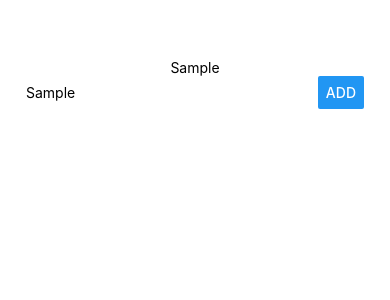
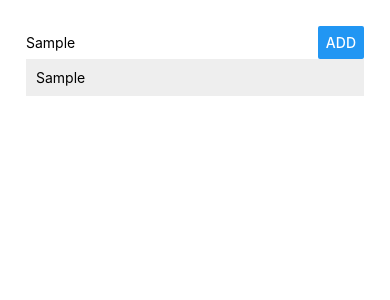
Before and after one commit to batuhaandogan/first-react-native, a React Native app in the folder newproject/: screen / in a window 390 px wide. Both pictures are taken after typing "Sample" into the empty fields and a click on the button "ADD". Shown: the top 300 px of the page. Built offline with nearby package versions, Linux system fonts and the light colour scheme.

Commit message:
added style and putted on seperate components

```diff
--- a/newproject/App.js
+++ b/newproject/App.js
@@ -1,105 +1,27 @@
-/**
- * Sample React Native App
- * https://github.com/facebook/react-native
- *
- * @format
- * @flow
- */
+import React, { Component } from "react";
+import { StyleSheet, View } from "react-native";
 
-// import React, {Component} from 'react';
-// import {Platform, StyleSheet, Text, View, TextInput} from 'react-native';
-// import { black } from 'ansi-colors';
-
-
-//   export default class App extends React.Component {
-
-// state = {
-//   placeName = ""
-// }
-
-// placeNameChangeHandler = (event) => {
-//    alert(event);
-// }
-
-//   render() {
-//     return (
-//       <View style={styles.container}>
-//        <TextInput
-//        style={{width: 300, borderColor: "black", borderWidth: 1}}
-//        value={this.state.placeName}
-//        onChange={this.placeNameChangeHandler}
-//        />
-//       </View>
-//     );
-//   }
-// }
-
-// const styles = StyleSheet.create({
-//   container: {
-//     flex: 1,
-//     justifyContent: 'center',
-//     alignItems: 'center',
-//     backgroundColor: '#F5FCFF',
-//   },
-//   welcome: {
-//     fontSize: 20,
-//     textAlign: 'center',
-//     margin: 10,
-//   },
-//   instructions: {
-//     textAlign: 'center',
-//     color: '#333333',
-//     marginBottom: 5,
-//   },
-// });
-
-import React, { Component } from "react";
-import { StyleSheet, Text, View, TextInput, Button } from "react-native";
+import PlaceInput from "./src/components/PlaceInput/PlaceInput";
+import PlaceList from "./src/components/PlaceList/PlaceList";
 
 export default class App extends Component {
   state = {
-    placeName: "",
     places: []
   };
 
-  placeNameChangedHandler = val => {
-    this.setState({
-      placeName: val
+  placeAddedHandler = placeName => {
+    this.setState(prevState => {
+      return {
+        places: prevState.places.concat(placeName)
+      };
     });
   };
 
-  placeSumbitHandler = () => {
-
-    if(this.state.placeName.trim() === "") {
-      return;
-    }
-
-    this.setState(prevState => {
-      return {
-            places: prevState.places.concat(prevState.placeName)
-      }
-    })
-
-  }
-
   render() {
-    const placesOutput = this.state.places.map((place, i) => (
-       <Text key={i}>{place}</Text>
-    ));
     return (
       <View style={styles.container}>
-      <View style={styles.inputContainer}>
-      <TextInput
-          placeholder="An awesome place"
-          value={this.state.placeName}
-          onChangeText={this.placeNameChangedHandler}
-          style={styles.placeInput}
-        />
-       <Button title="Add" style={styles.placeButton} onPress={this.placeSumbitHandler} />
-      </View>
-       <View>
-         {placesOutput}
-       </View>
+        <PlaceInput onPlaceAdded={this.placeAddedHandler} />
+        <PlaceList places={this.state.places} />
       </View>
     );
   }
@@ -113,18 +35,4 @@
     alignItems: "center",
     justifyContent: "flex-start"
   }
-  ,inputContainer: {
-  // flex: 1,
-  flexDirection: "row",
-  justifyContent: "space-between",
-  top: 50,
-  alignItems: "center",
-  width: "100%",
-  },
-  placeInput: {
-    width: "70%",
-  },
-  placeButton: {
-    width: "30%",
-  }
 });
--- /dev/null
+++ b/newproject/src/components/ListItem/ListItem.js
@@ -0,0 +1,19 @@
+import React from 'react';
+import { View, Text, StyleSheet } from 'react-native';
+
+const listItem = (props) => (
+    <View style={styles.listItem}>
+        <Text>{props.placeName}</Text>
+    </View>
+);
+
+const styles = StyleSheet.create({
+    listItem: {
+        width: "100%",
+        marginBottom: 5,
+        padding: 10,
+        backgroundColor: "#eee"
+    }
+});
+
+export default listItem;
--- /dev/null
+++ b/newproject/src/components/PlaceInput/PlaceInput.js
@@ -0,0 +1,58 @@
+import React, { Component } from "react";
+import { View, TextInput, Button, StyleSheet } from "react-native";
+
+class PlaceInput extends Component {
+  state = {
+    placeName: ""
+  };
+
+  placeNameChangedHandler = val => {
+    this.setState({
+      placeName: val
+    });
+  };
+
+  placeSubmitHandler = () => {
+    if (this.state.placeName.trim() === "") {
+      return;
+    }
+
+    this.props.onPlaceAdded(this.state.placeName);
+  };
+
+  render() {
+    return (
+      <View style={styles.inputContainer}>
+        <TextInput
+          placeholder="An awesome place"
+          value={this.state.placeName}
+          onChangeText={this.placeNameChangedHandler}
+          style={styles.placeInput}
+        />
+        <Button
+          title="Add"
+          style={styles.placeButton}
+          onPress={this.placeSubmitHandler}
+        />
+      </View>
+    );
+  }
+}
+
+const styles = StyleSheet.create({
+  inputContainer: {
+    // flex: 1,
+    width: "100%",
+    flexDirection: "row",
+    justifyContent: "space-between",
+    alignItems: "center"
+  },
+  placeInput: {
+    width: "70%"
+  },
+  placeButton: {
+    width: "30%"
+  }
+});
+
+export default PlaceInput;
--- /dev/null
+++ b/newproject/src/components/PlaceList/PlaceList.js
@@ -0,0 +1,21 @@
+import React from 'react';
+import { View, StyleSheet } from 'react-native';
+
+import ListItem from '../ListItem/ListItem';
+
+const placeList = props => {
+    const placesOutput = props.places.map((place, i) => (
+        <ListItem key={i} placeName={place} />
+      ));
+    return (
+        <View style={styles.listContainer}>{placesOutput}</View>
+    );
+};
+
+const styles = StyleSheet.create({
+    listContainer: {
+      width: "100%"
+    }
+});
+
+export default placeList;
```
